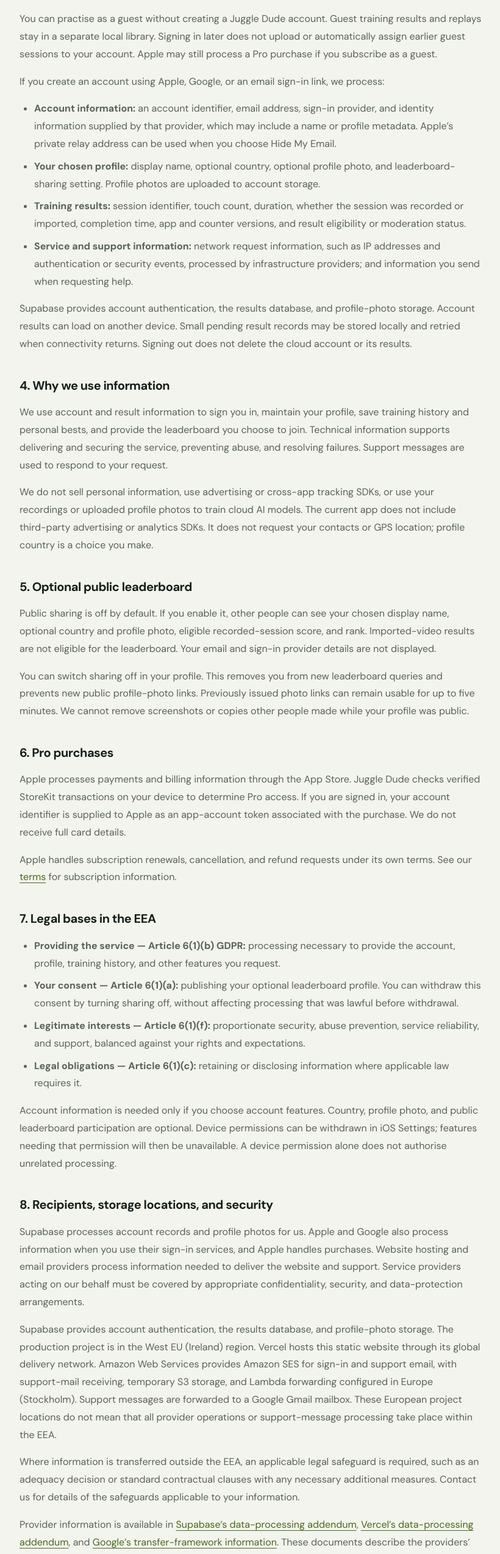
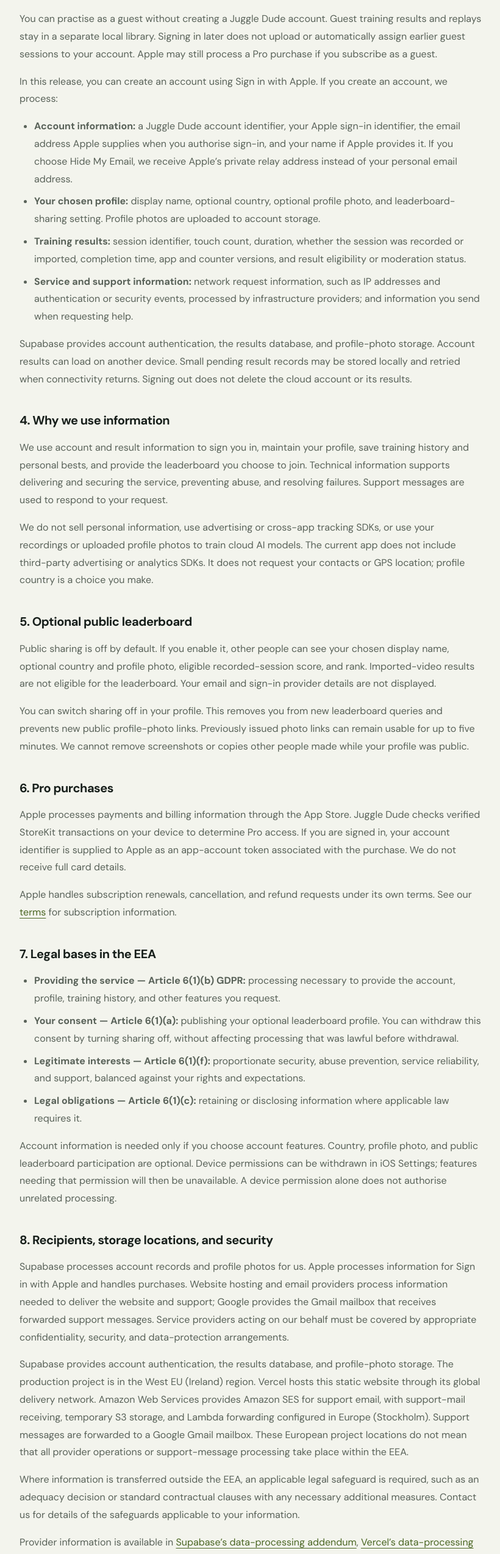
Before and after one commit to hewad-mubariz/juggle-dude-website, a Next.js app: page /privacy in a window 1280 px wide. Shown: the part 1140-3688 px from the top of the page at 61% size, without its empty margins (228-1048 px from the left). Built offline with nearby package versions, Linux system fonts and the light colour scheme; no server answers; a web font is replaced by a local one.

Commit message:
Align legal pages with Apple sign-in and guest release

```diff
--- a/app/auth/email/open-app.tsx
+++ b/app/auth/email/open-app.tsx
@@ -26,7 +26,7 @@
     <div className="mt-8">
       {link ? <a className="button-lime" href={link} rel="noreferrer">Open Juggle Dude</a> :
         <p className="rounded-xl border border-line bg-soft p-5 text-muted" role="status">
-          {ready ? "Open the newest sign-in email on your iPhone, or request a fresh link in Juggle Dude." : "Preparing your link…"}
+          {ready ? "This release offers Sign in with Apple and guest practice. Open Juggle Dude to get started." : "Preparing your link…"}
         </p>}
       <p className="mt-5 text-sm leading-relaxed text-muted">Use the same iPhone where you requested the email. Make sure the latest Juggle Dude app is installed.</p>
     </div>
--- a/app/privacy/page.tsx
+++ b/app/privacy/page.tsx
@@ -24,9 +24,9 @@
 
       <h2>3. Guest mode and account information</h2>
       <p>You can practise as a guest without creating a Juggle Dude account. Guest training results and replays stay in a separate local library. Signing in later does not upload or automatically assign earlier guest sessions to your account. Apple may still process a Pro purchase if you subscribe as a guest.</p>
-      <p>If you create an account using Apple, Google, or an email sign-in link, we process:</p>
+      <p>In this release, you can create an account using Sign in with Apple. If you create an account, we process:</p>
       <ul>
-        <li><strong>Account information:</strong> an account identifier, email address, sign-in provider, and identity information supplied by that provider, which may include a name or profile metadata. Apple’s private relay address can be used when you choose Hide My Email.</li>
+        <li><strong>Account information:</strong> a Juggle Dude account identifier, your Apple sign-in identifier, the email address Apple supplies when you authorise sign-in, and your name if Apple provides it. If you choose Hide My Email, we receive Apple’s private relay address instead of your personal email address.</li>
         <li><strong>Your chosen profile:</strong> display name, optional country, optional profile photo, and leaderboard-sharing setting. Profile photos are uploaded to account storage.</li>
         <li><strong>Training results:</strong> session identifier, touch count, duration, whether the session was recorded or imported, completion time, app and counter versions, and result eligibility or moderation status.</li>
         <li><strong>Service and support information:</strong> network request information, such as IP addresses and authentication or security events, processed by infrastructure providers; and information you send when requesting help.</li>
@@ -55,7 +55,7 @@
       <p>Account information is needed only if you choose account features. Country, profile photo, and public leaderboard participation are optional. Device permissions can be withdrawn in iOS Settings; features needing that permission will then be unavailable. A device permission alone does not authorise unrelated processing.</p>
 
       <h2>8. Recipients, storage locations, and security</h2>
-      <p>Supabase processes account records and profile photos for us. Apple and Google also process information when you use their sign-in services, and Apple handles purchases. Website hosting and email providers process information needed to deliver the website and support. Service providers acting on our behalf must be covered by appropriate confidentiality, security, and data-protection arrangements.</p>
+      <p>Supabase processes account records and profile photos for us. Apple processes information for Sign in with Apple and handles purchases. Website hosting and email providers process information needed to deliver the website and support; Google provides the Gmail mailbox that receives forwarded support messages. Service providers acting on our behalf must be covered by appropriate confidentiality, security, and data-protection arrangements.</p>
       <p className="whitespace-pre-line">{site.processingDetails}</p>
       <p>Where information is transferred outside the EEA, an applicable legal safeguard is required, such as an adequacy decision or standard contractual clauses with any necessary additional measures. Contact us for details of the safeguards applicable to your information.</p>
       <p>Provider information is available in <a href="https://supabase.com/legal/customer-resources/data-processing-addendum">Supabase’s data-processing addendum</a>, <a href="https://vercel.com/legal/dpa">Vercel’s data-processing addendum</a>, and <a href="https://policies.google.com/privacy/frameworks">Google’s transfer-framework information</a>. These documents describe the providers’ arrangements; a European project region alone does not establish the safeguards for every service we use.</p>
--- a/app/support/page.tsx
+++ b/app/support/page.tsx
@@ -14,7 +14,7 @@
       <p>{site.appStoreUrl ? <>Juggle Dude is available for iPhone. <a href={site.appStoreUrl}>Open it on the App Store</a> to check compatibility and download the app.</> : "Juggle Dude is getting ready for the App Store. The download link will be added here when the app is available. It is being built for iPhone."}</p>
       <h2>Getting a clearer count</h2><ul><li>Keep the phone steady, with your feet and the ball in frame.</li><li>Use good lighting and give yourself enough room to play.</li><li>Watch the replay if a touch looks missed or counted twice.</li></ul>
       <h2>Finding your recordings</h2><p>Open History from Home or Profile to see recorded and imported sessions. Replays are stored on the phone where they were recorded. Signed-in account results can sync across devices; the original video does not.</p>
-      <h2>Accounts and public profiles</h2><p>You can practise as a guest. Sign in to save account results and edit your profile. Leaderboard sharing is off by default and can be changed in your profile. See the <Link href="/privacy/">privacy policy</Link> for the current data practices.</p>
+      <h2>Accounts and public profiles</h2><p>You can practise as a guest without creating an account. Use Sign in with Apple to save account results and edit your profile. Leaderboard sharing is off by default and can be changed in your profile. See the <Link href="/privacy/">privacy policy</Link> for the current data practices.</p>
       <h2>Subscriptions and restoring purchases</h2><p>Open Juggle Dude Pro in Profile to see your status or restore purchases. To manage or cancel an Apple subscription, open Settings on your iPhone, tap your name, then Subscriptions. Use the Apple Account you purchased with.</p>
       <h2>Deleting an account</h2>
       <p className="whitespace-pre-line">{site.deletionInstructions}</p>
--- a/app/terms/page.tsx
+++ b/app/terms/page.tsx
@@ -23,7 +23,7 @@
       <p>Practise somewhere safe, allow enough space, and place your phone away from play. The app is a training companion; it does not provide medical advice, professional coaching, or a guarantee of sporting results.</p>
 
       <h2>3. Guest use and accounts</h2>
-      <p>Guest practice does not require a Juggle Dude account. Account features use Apple, Google, or email-link sign-in. Keep access to your sign-in method secure and do not impersonate others. Tell us if you believe your account has been misused.</p>
+      <p>Guest practice does not require a Juggle Dude account. In this release, account creation and sign-in use Sign in with Apple. Keep access to your Apple Account secure and do not impersonate others. Tell us if you believe your Juggle Dude account has been misused.</p>
       <p>Signed-in results and profile information can be stored online. Guest history is separate and is not automatically transferred when you sign in. Replay videos remain on the device where they were saved; an account does not provide a cloud backup of those videos.</p>
       <p>The <Link href="/privacy/">privacy policy</Link> explains processing and your choices. Accepting these terms does not require opting in to a public leaderboard.</p>
 
--- a/lib/site.ts
+++ b/lib/site.ts
@@ -18,7 +18,7 @@
   : supportEmail === "hello@juggledude.com";
 const contactAddress = process.env.NEXT_PUBLIC_CONTACT_ADDRESS?.trim() || "Mombacher Str. 101\n55122 Mainz\nGermany";
 // Checked against the production dashboards and deployed app on 10 October 2026.
-const processingDetails = process.env.NEXT_PUBLIC_PROCESSING_DETAILS?.trim() || "Supabase provides account authentication, the results database, and profile-photo storage. The production project is in the West EU (Ireland) region. Vercel hosts this static website through its global delivery network. Amazon Web Services provides Amazon SES for sign-in and support email, with support-mail receiving, temporary S3 storage, and Lambda forwarding configured in Europe (Stockholm). Support messages are forwarded to a Google Gmail mailbox. These European project locations do not mean that all provider operations or support-message processing take place within the EEA.";
+const processingDetails = process.env.NEXT_PUBLIC_PROCESSING_DETAILS?.trim() || "Supabase provides account authentication, the results database, and profile-photo storage. The production project is in the West EU (Ireland) region. Vercel hosts this static website through its global delivery network. Amazon Web Services provides Amazon SES for support email, with support-mail receiving, temporary S3 storage, and Lambda forwarding configured in Europe (Stockholm). Support messages are forwarded to a Google Gmail mailbox. These European project locations do not mean that all provider operations or support-message processing take place within the EEA.";
 const retentionDetails = process.env.NEXT_PUBLIC_RETENTION_DETAILS?.trim() || "Website delivery and security information is processed by Vercel. Its retention criteria include the time needed to operate and protect its services, meet legal and contractual obligations, and resolve disputes. Vercel states that it deletes or anonymises information when it no longer has a legitimate need to process it; information that cannot yet be deleted from backups is stored securely. These provider-managed records are separate from your Juggle Dude account and our support mailbox.";
 const deletionInstructions = process.env.NEXT_PUBLIC_DELETION_INSTRUCTIONS?.trim() || "While signed in, open Profile, choose Delete account, and confirm. An internet connection is required. If you signed in with Apple, complete the Apple authorisation prompt so we can revoke the sign-in connection. The app waits for the server to confirm deletion before clearing your account’s local history and replays and signing you out. If an error is shown, retry or contact support; signing out or uninstalling alone does not delete your cloud account.";
 
```
Also changed, not shown: 2 other files (tests, documents, lock files or other folders).
